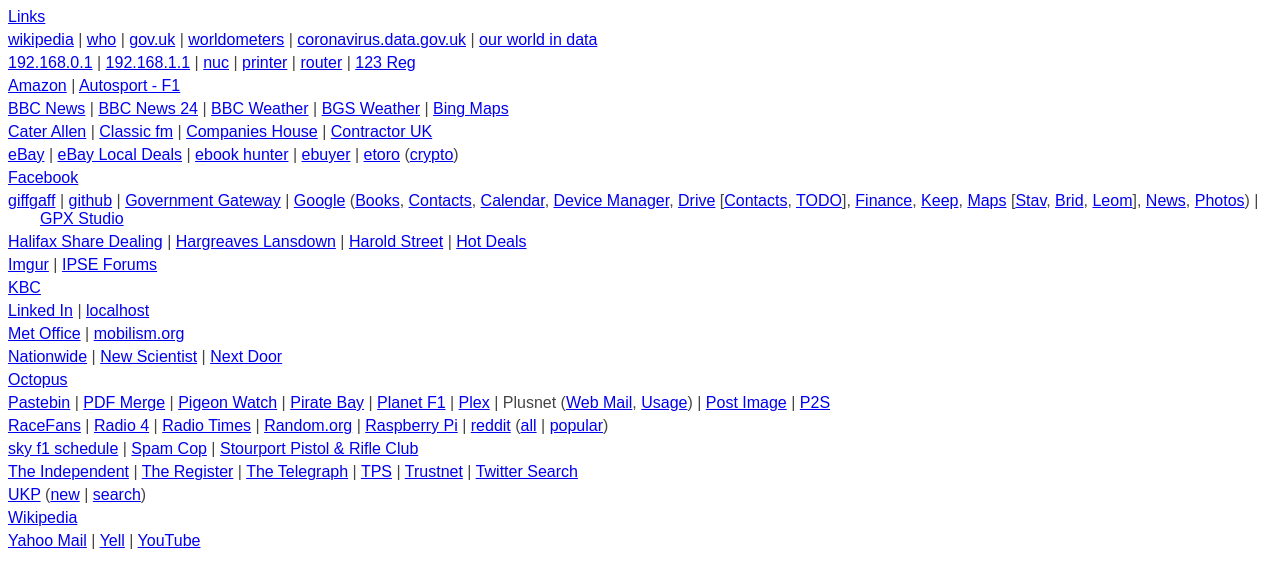
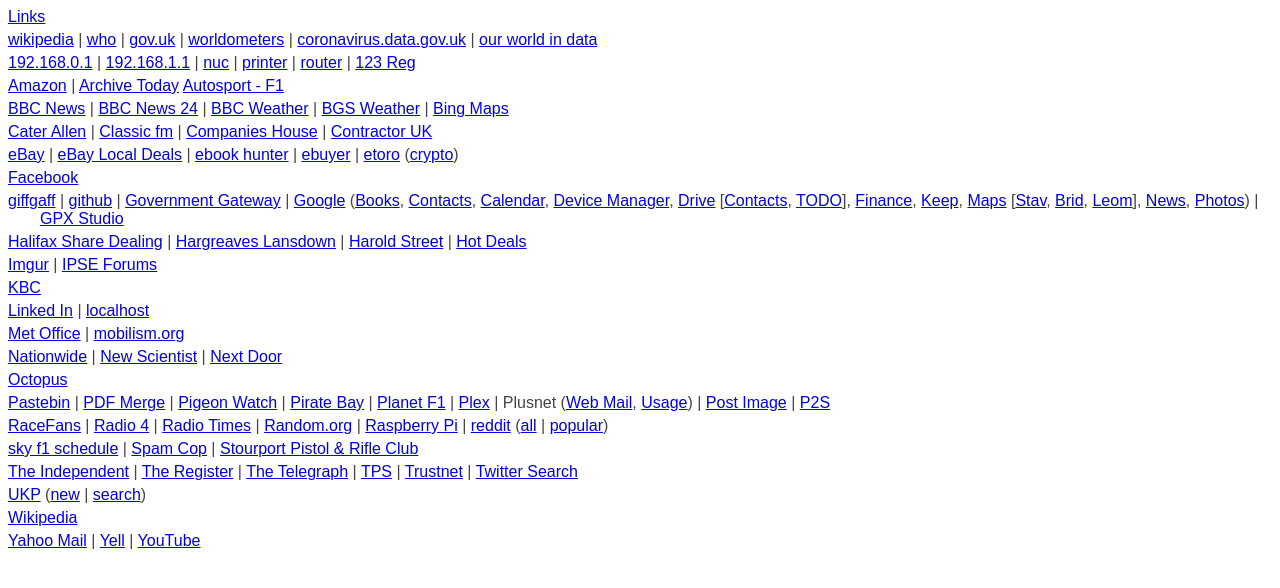
Before and after one commit to greenfieldcomputers/sgweb, a plain HTML site: page links.html in a window 1280 px wide. Drawn offline with Linux system fonts and the light colour scheme.

Commit message:
Update links.html

```diff
--- a/links.html
+++ b/links.html
@@ -33,7 +33,8 @@
   </p>
   <p>
     <a href="https://www.amazon.co.uk/" target="_blank">Amazon</a><span style="background-color:transparent"> |
-    <a href="http://www.autosport.com/f1/ target="_blank">Autosport - F1</a>
+    <a href="archive.today" target="_blank">Archive Today</a>
+    <a href="http://www.autosport.com/f1/" target="_blank">Autosport - F1</a>
   </p>
   <p>
     <a href="http://www.bbc.co.uk/news" target="_blank">BBC News</a> |
```
